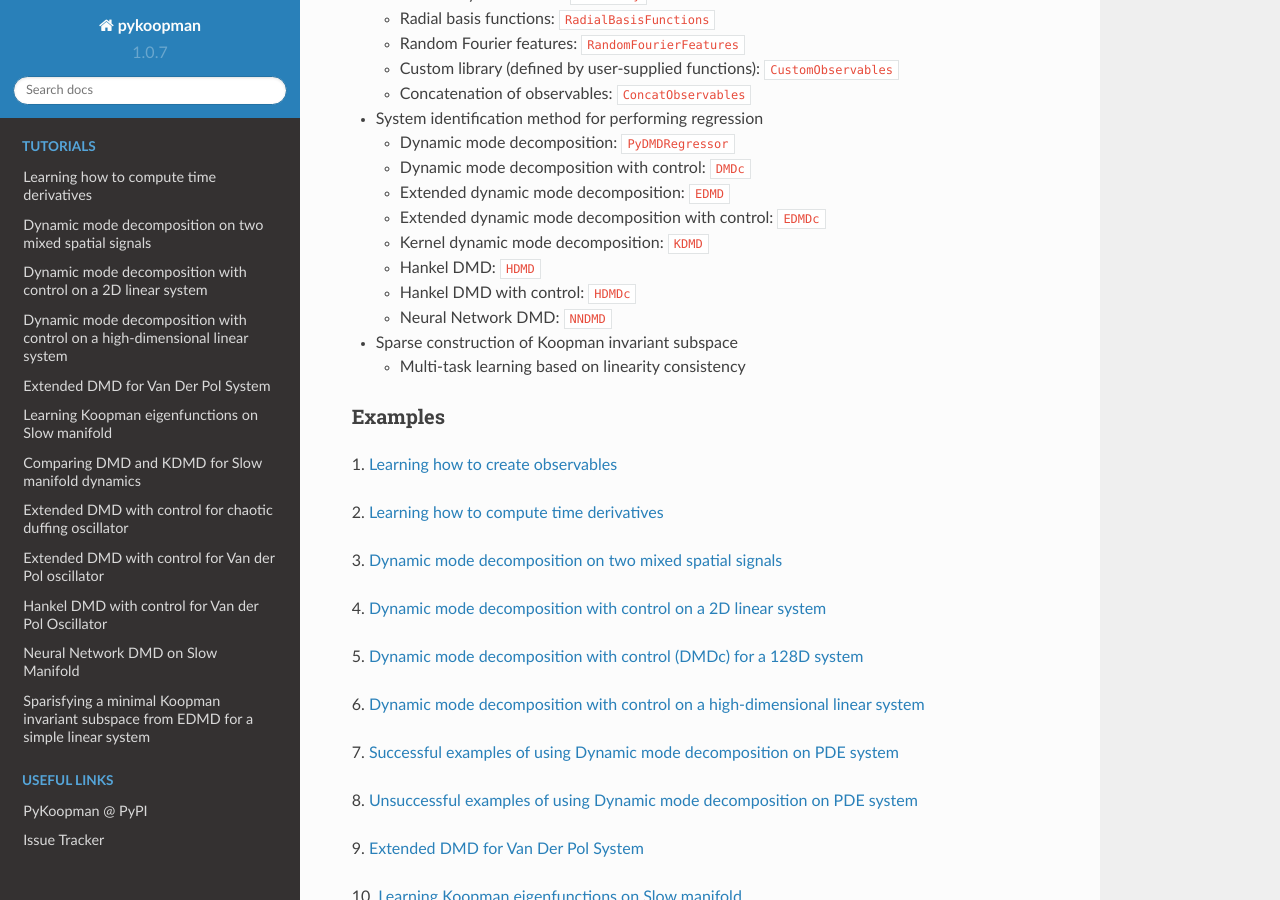
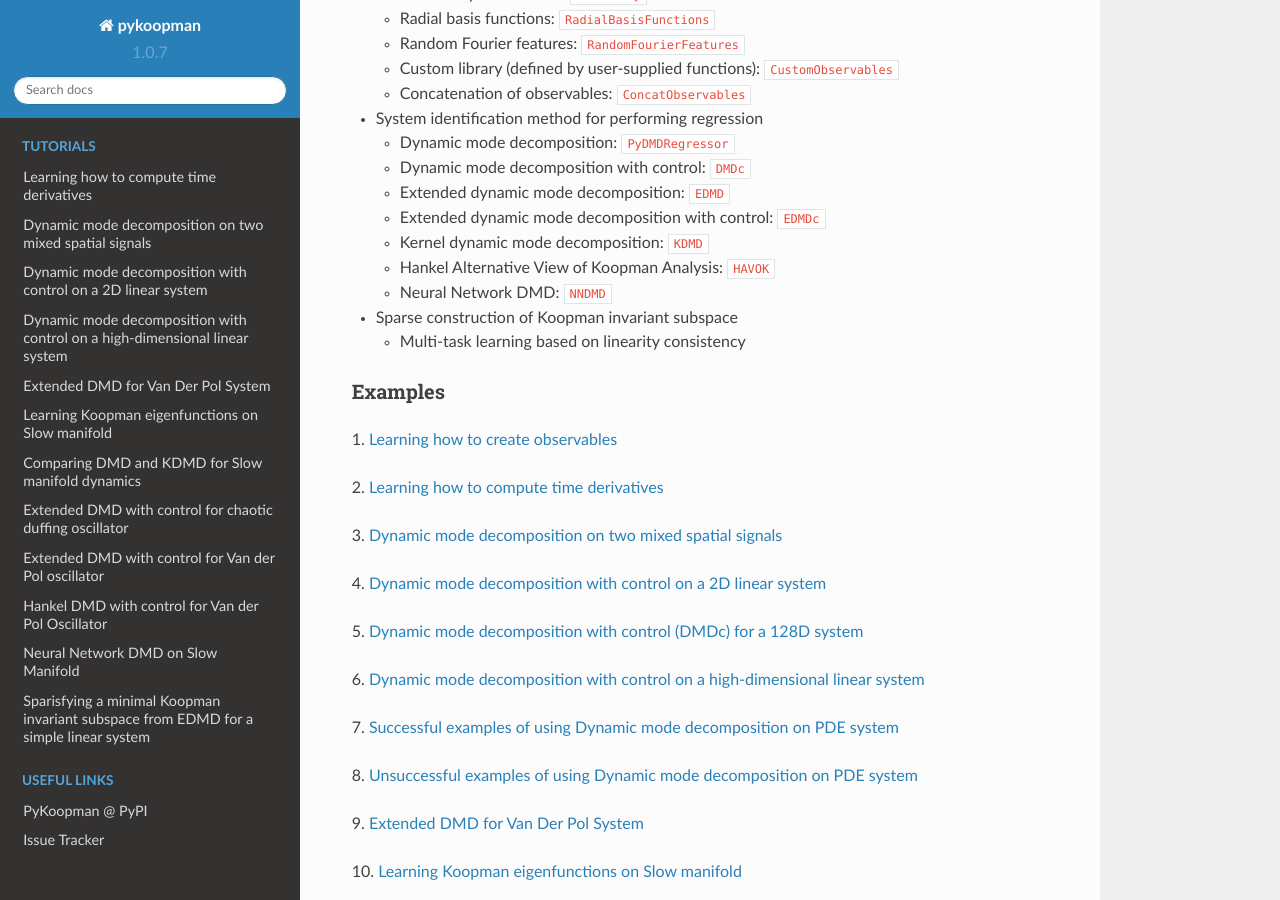
Before and after one commit to dynamicslab/pykoopman, a Sphinx documentation site: the page built from docs/index.rst, in a window 1280 px wide and 900 px high, scrolled down 1294 px. Built offline with Sphinx 7.4.7 and the Read the Docs theme 2.0.0, drawn with Linux system fonts in a browser that asks for light colours; pages that are not in the unit, such as notebooks, are missing from menus.

```diff
--- a/README.rst
+++ b/README.rst
@@ -68,8 +68,7 @@
   - Extended dynamic mode decomposition: ``EDMD``
   - Extended dynamic mode decomposition with control: ``EDMDc``
   - Kernel dynamic mode decomposition: ``KDMD``
-  - Hankel DMD: ``HDMD``
-  - Hankel DMD with control: ``HDMDc``
+  - Hankel Alternative View of Koopman Analysis: ``HAVOK``
   - Neural Network DMD: ``NNDMD``
 
 - Sparse construction of Koopman invariant subspace
```
Also changed, not shown: docs/JOSS/paper.md (+1 -2 lines).
